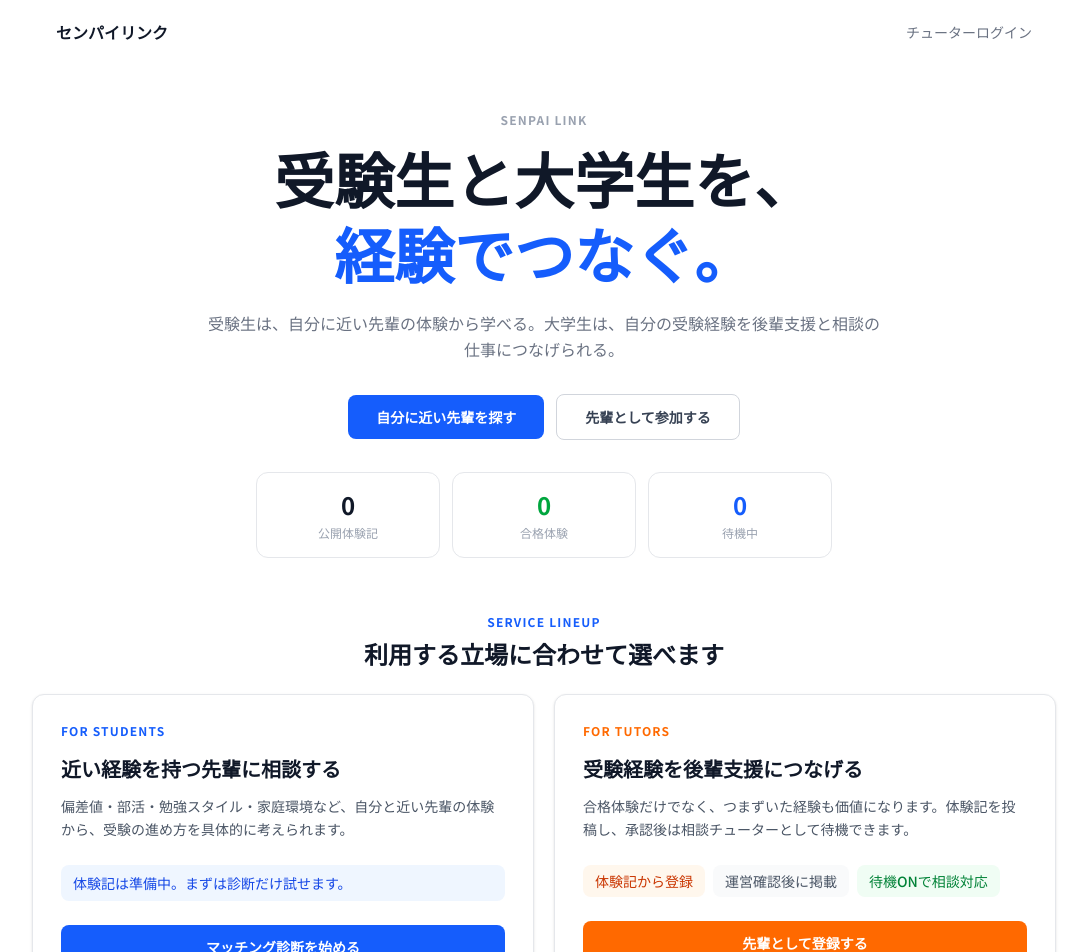
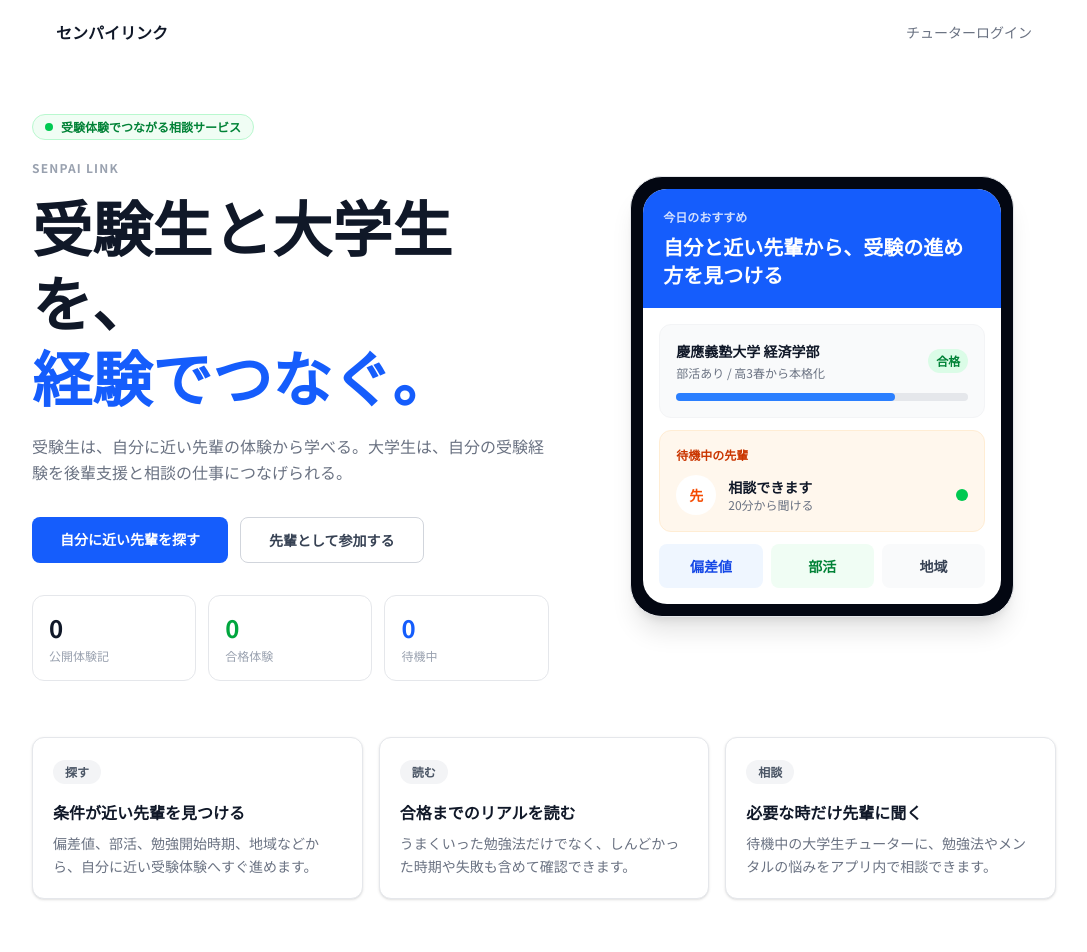
Before and after one commit to taichiadi/juku-matching, a Next.js app: page / in a window 1280 px wide. Shown: the top 952 px of the page, without its empty margins (96-1183 px from the left). Built offline with nearby package versions, Linux system fonts and the light colour scheme; no server answers; the database is empty.

Commit message:
Add Studyplus-inspired landing elements

```diff
--- a/src/app/page.tsx
+++ b/src/app/page.tsx
@@ -30,6 +30,23 @@ export default async function Home() {
   const studentSteps = ["診断で条件を選ぶ", "近い先輩の体験記を見る", "必要なら直接相談する"];
   const tutorSteps = ["体験記を投稿", "運営確認後に掲載", "待機ONで相談を受ける"];
   const trustItems = ["体験記は運営確認後に掲載", "個人情報を公開せずに相談", "大学生の経験を後輩支援へ"];
+  const appHighlights = [
+    {
+      label: "探す",
+      title: "条件が近い先輩を見つける",
+      body: "偏差値、部活、勉強開始時期、地域などから、自分に近い受験体験へすぐ進めます。",
+    },
+    {
+      label: "読む",
+      title: "合格までのリアルを読む",
+      body: "うまくいった勉強法だけでなく、しんどかった時期や失敗も含めて確認できます。",
+    },
+    {
+      label: "相談",
+      title: "必要な時だけ先輩に聞く",
+      body: "待機中の大学生チューターに、勉強法やメンタルの悩みをアプリ内で相談できます。",
+    },
+  ];
 
   return (
     <div className="min-h-screen bg-white">
@@ -48,32 +65,37 @@ export default async function Home() {
 
       {/* ヒーロー */}
       <section className="px-4 pt-28 pb-14">
-        <div className="max-w-5xl mx-auto text-center">
-          <p className="text-xs font-bold text-gray-400 tracking-widest mb-3">SENPAI LINK</p>
-          <h1 className="text-4xl md:text-6xl font-black text-gray-900 leading-tight">
+        <div className="max-w-5xl mx-auto grid grid-cols-1 lg:grid-cols-[1.05fr_0.95fr] gap-10 items-center">
+          <div>
+            <div className="inline-flex items-center gap-2 rounded-full border border-green-200 bg-green-50 px-3 py-1 text-xs font-bold text-green-700">
+              <span className="h-2 w-2 rounded-full bg-green-500" />
+              受験体験でつながる相談サービス
+            </div>
+            <p className="mt-5 text-xs font-bold text-gray-400 tracking-widest">SENPAI LINK</p>
+            <h1 className="mt-3 text-4xl md:text-6xl font-black text-gray-900 leading-tight">
               受験生と大学生を、<br />
               <span className="text-blue-600">経験でつなぐ。</span>
             </h1>
-          <p className="mt-5 text-sm md:text-base text-gray-500 leading-relaxed max-w-2xl mx-auto">
+            <p className="mt-5 text-sm md:text-base text-gray-500 leading-relaxed max-w-xl">
               受験生は、自分に近い先輩の体験から学べる。大学生は、自分の受験経験を後輩支援と相談の仕事につなげられる。
             </p>
 
-          <div className="mt-8 flex flex-col sm:flex-row items-center justify-center gap-3">
+            <div className="mt-8 flex flex-col sm:flex-row gap-3">
               <Link
                 href="/match"
-              className="w-full sm:w-auto rounded-lg bg-blue-600 px-7 py-3 text-sm font-bold text-white hover:bg-blue-700 transition-colors"
+                className="w-full sm:w-auto rounded-lg bg-blue-600 px-7 py-3 text-center text-sm font-bold text-white hover:bg-blue-700 transition-colors"
               >
                 自分に近い先輩を探す
               </Link>
               <Link
                 href="/submit"
-              className="w-full sm:w-auto rounded-lg border border-gray-300 px-7 py-3 text-sm font-bold text-gray-700 hover:bg-gray-50 transition-colors"
+                className="w-full sm:w-auto rounded-lg border border-gray-300 px-7 py-3 text-center text-sm font-bold text-gray-700 hover:bg-gray-50 transition-colors"
               >
                 先輩として参加する
               </Link>
             </div>
 
-          <div className="mt-8 grid grid-cols-3 gap-3 max-w-xl mx-auto">
+            <div className="mt-8 grid grid-cols-3 gap-3 max-w-xl">
               <div className="rounded-xl border border-gray-200 bg-white p-4">
                 <p className="text-2xl font-black text-gray-900">{list.length}</p>
                 <p className="mt-1 text-xs text-gray-400">公開体験記</p>
@@ -86,6 +108,77 @@ export default async function Home() {
                 <p className="text-2xl font-black text-blue-600">{onlineCount}</p>
                 <p className="mt-1 text-xs text-gray-400">待機中</p>
               </div>
+            </div>
+          </div>
+
+          <div className="mx-auto w-full max-w-sm">
+            <div className="rounded-[2rem] border border-gray-200 bg-gray-950 p-3 shadow-xl">
+              <div className="rounded-[1.5rem] bg-white overflow-hidden">
+                <div className="bg-blue-600 px-5 py-5 text-white">
+                  <p className="text-xs font-bold opacity-80">今日のおすすめ</p>
+                  <h2 className="mt-2 text-xl font-black leading-snug">
+                    自分と近い先輩から、受験の進め方を見つける
+                  </h2>
+                </div>
+                <div className="space-y-3 p-4">
+                  <div className="rounded-xl border border-gray-100 bg-gray-50 p-4">
+                    <div className="flex items-center justify-between">
+                      <div>
+                        <p className="text-sm font-black text-gray-900">慶應義塾大学 経済学部</p>
+                        <p className="mt-1 text-xs text-gray-500">部活あり / 高3春から本格化</p>
+                      </div>
+                      <span className="rounded-full bg-green-100 px-2 py-1 text-xs font-bold text-green-700">合格</span>
+                    </div>
+                    <div className="mt-3 h-2 rounded-full bg-gray-200">
+                      <div className="h-2 w-3/4 rounded-full bg-blue-500" />
+                    </div>
+                  </div>
+                  <div className="rounded-xl border border-orange-100 bg-orange-50 p-4">
+                    <p className="text-xs font-bold text-orange-700">待機中の先輩</p>
+                    <div className="mt-3 flex items-center justify-between">
+                      <div className="flex items-center gap-3">
+                        <div className="flex h-10 w-10 items-center justify-center rounded-full bg-white text-sm font-black text-orange-600">
+                          先
+                        </div>
+                        <div>
+                          <p className="text-sm font-black text-gray-900">相談できます</p>
+                          <p className="text-xs text-gray-500">20分から聞ける</p>
+                        </div>
+                      </div>
+                      <span className="h-3 w-3 rounded-full bg-green-500" />
+                    </div>
+                  </div>
+                  <div className="grid grid-cols-3 gap-2 text-center">
+                    <div className="rounded-lg bg-blue-50 py-3">
+                      <p className="text-sm font-black text-blue-700">偏差値</p>
+                    </div>
+                    <div className="rounded-lg bg-green-50 py-3">
+                      <p className="text-sm font-black text-green-700">部活</p>
+                    </div>
+                    <div className="rounded-lg bg-gray-50 py-3">
+                      <p className="text-sm font-black text-gray-700">地域</p>
+                    </div>
+                  </div>
+                </div>
+              </div>
+            </div>
+          </div>
+        </div>
+      </section>
+
+      {/* アプリのように使える要素 */}
+      <section className="px-4 pb-14">
+        <div className="max-w-5xl mx-auto">
+          <div className="grid grid-cols-1 md:grid-cols-3 gap-4">
+            {appHighlights.map((item) => (
+              <div key={item.label} className="rounded-xl border border-gray-200 bg-white p-5 shadow-sm">
+                <span className="inline-flex rounded-full bg-gray-100 px-3 py-1 text-xs font-bold text-gray-600">
+                  {item.label}
+                </span>
+                <h3 className="mt-4 text-base font-black text-gray-900">{item.title}</h3>
+                <p className="mt-2 text-sm leading-relaxed text-gray-500">{item.body}</p>
+              </div>
+            ))}
           </div>
         </div>
       </section>
```
Lines whose indentation alone changed are shown as unchanged.
